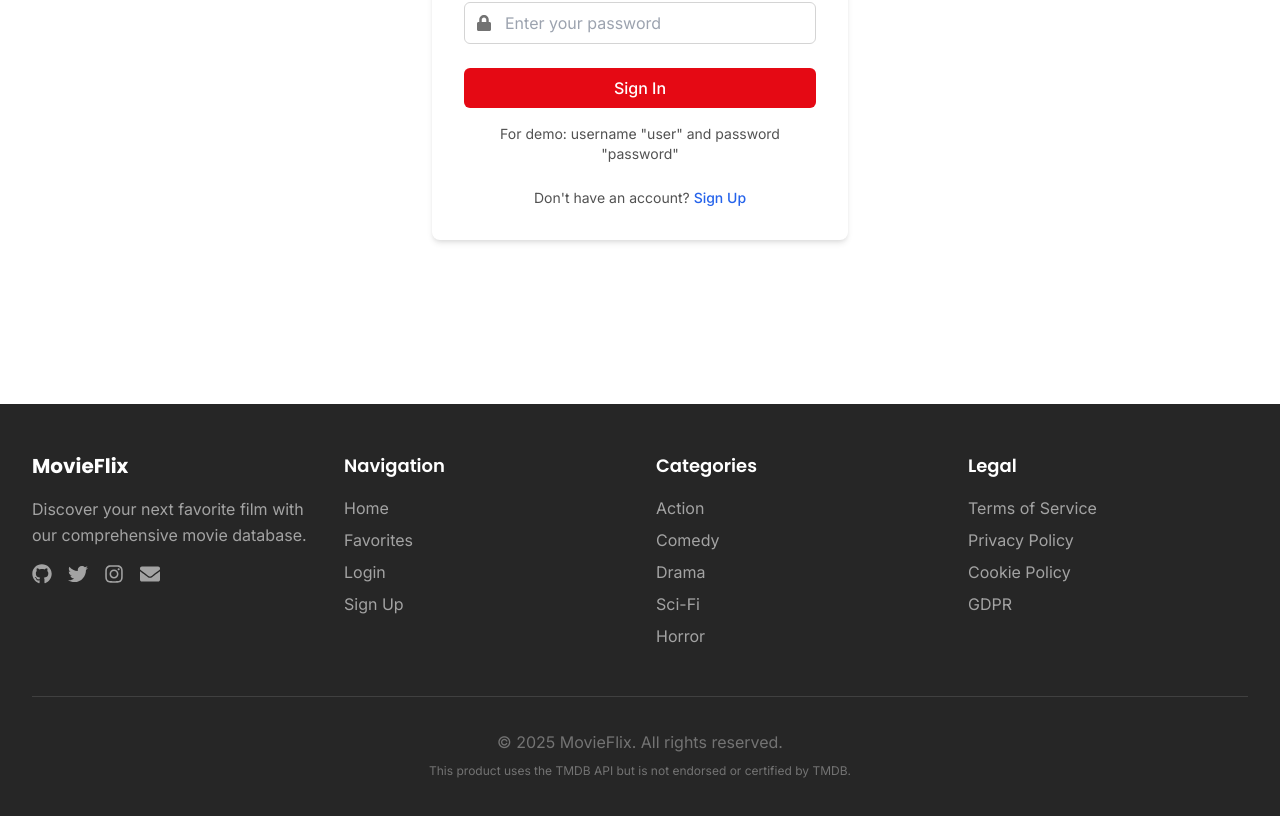
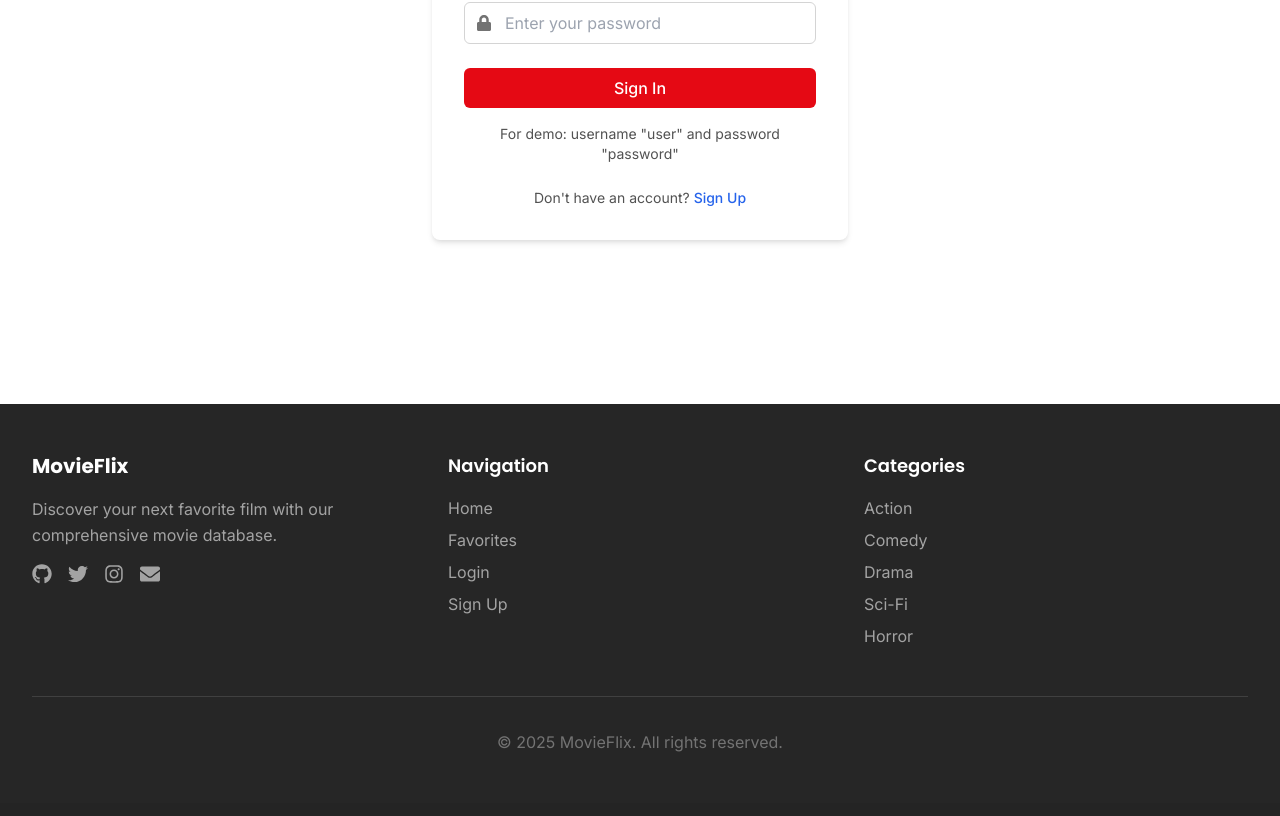
Before and after one commit to kavindu0818/Movie-Explorer, a React (Vite) app: page /login in a window 1280 px wide. Shown: the part 396-1212 px from the top of the page. Built offline with nearby package versions, Linux system fonts and the light colour scheme.

Commit message:
new update

```diff
--- a/src/components/layout/Footer.jsx
+++ b/src/components/layout/Footer.jsx
@@ -6,14 +6,15 @@
 
   return (
       <footer className="bg-neutral-800 text-white py-12">
-      <div className="container-custom">
-        <div className="grid grid-cols-1 md:grid-cols-4 gap-8">
+        <div className="max-w-7xl mx-auto px-4 sm:px-6 lg:px-8">
+          <div className="grid grid-cols-1 md:grid-cols-3 gap-8 text-center md:text-left">
+            {/* Left - Logo & Socials */}
             <div>
               <h4 className="text-xl font-bold mb-4">MovieFlix</h4>
               <p className="text-neutral-400 mb-4">
                 Discover your next favorite film with our comprehensive movie database.
               </p>
-            <div className="flex space-x-4">
+              <div className="flex justify-center md:justify-start space-x-4">
                 <a href="#" className="text-neutral-400 hover:text-white transition-colors">
                   <FaGithub size={20} />
                 </a>
@@ -29,6 +30,7 @@
               </div>
             </div>
 
+            {/* Middle - Navigation */}
             <div>
               <h5 className="text-lg font-semibold mb-4">Navigation</h5>
               <ul className="space-y-2">
@@ -39,6 +41,7 @@
               </ul>
             </div>
 
+            {/* Right - Categories */}
             <div>
               <h5 className="text-lg font-semibold mb-4">Categories</h5>
               <ul className="space-y-2">
@@ -49,25 +52,11 @@
                 <li><a href="#" className="text-neutral-400 hover:text-white transition-colors">Horror</a></li>
               </ul>
             </div>
-
-          <div>
-            <h5 className="text-lg font-semibold mb-4">Legal</h5>
-            <ul className="space-y-2">
-              <li><a href="#" className="text-neutral-400 hover:text-white transition-colors">Terms of Service</a></li>
-              <li><a href="#" className="text-neutral-400 hover:text-white transition-colors">Privacy Policy</a></li>
-              <li><a href="#" className="text-neutral-400 hover:text-white transition-colors">Cookie Policy</a></li>
-              <li><a href="#" className="text-neutral-400 hover:text-white transition-colors">GDPR</a></li>
-            </ul>
-          </div>
           </div>
 
+          {/* Footer Bottom */}
           <div className="mt-12 pt-8 border-t border-neutral-700 text-center text-neutral-500">
-          <p>
-            &copy; {year} MovieFlix. All rights reserved.
-            <span className="block mt-2 text-xs">
-              This product uses the TMDB API but is not endorsed or certified by TMDB.
-            </span>
-          </p>
+            <p>&copy; {year} MovieFlix. All rights reserved.</p>
           </div>
         </div>
       </footer>
--- a/src/pages/Home.jsx
+++ b/src/pages/Home.jsx
@@ -16,7 +16,6 @@
     dispatch(fetchTrendingMovies());
   }, [dispatch]);
 
-  // Set a random trending movie as the featured movie
   useEffect(() => {
     if (trending.length > 0) {
       const randomIndex = Math.floor(Math.random() * Math.min(trending.length, 5));
@@ -36,7 +35,7 @@
               backgroundImage: `url(${getImageUrl(featuredMovie.backdrop_path, 'original')})`,
             }}
           >
-            {/* Gradient Overlay */}
+
             <div
               className="absolute inset-0"
               style={{
@@ -45,7 +44,7 @@
             ></div>
           </div>
 
-          {/* Content */}
+
           <div className="absolute inset-0 flex items-center">
             <div className="container-custom">
               <div className="max-w-2xl">
@@ -95,7 +94,6 @@
         </section>
       )}
 
-      {/* Trending Movies Section */}
       <section className="py-12">
         <div className="container-custom">
           <h2 className="text-2xl md:text-3xl font-bold mb-8">Trending Movies</h2>
--- a/src/pages/Login.jsx
+++ b/src/pages/Login.jsx
@@ -1,10 +1,10 @@
-import React, { Component } from 'react';
+import { Component } from 'react';
 import { connect } from 'react-redux';
 import { Link, Navigate } from 'react-router-dom';
 import { loginUser, clearError } from '../redux/slices/authSlice';
 import { FaLock, FaUser, FaExclamationCircle } from 'react-icons/fa';
 
-// Using class component for Login
+
 class Login extends Component {
   constructor(props) {
     super(props);
@@ -20,7 +20,6 @@
   }
 
   componentDidMount() {
-    // Clear any existing auth errors when component mounts
     this.props.clearError();
   }
 
@@ -79,7 +78,6 @@
     const { from } = this.props.location?.state || { from: { pathname: '/' } };
     const { formErrors } = this.state;
 
-    // If user is already authenticated or login was successful, redirect
     if (isAuthenticated || this.state.redirectToReferrer) {
       return <Navigate to={from} replace />;
     }
--- a/src/pages/SearchResults.jsx
+++ b/src/pages/SearchResults.jsx
@@ -12,7 +12,6 @@
   const { searchResults, loading, error, pagination, lastSearch, filters } = useSelector(state => state.movies);
   const [currentQuery, setCurrentQuery] = useState('');
 
-  // Get query from URL
   useEffect(() => {
     const params = new URLSearchParams(location.search);
     const query = params.get('q');
@@ -20,7 +19,7 @@
     if (query) {
       setCurrentQuery(query);
 
-      // Only search if it's a new query or if there are no results
+
       if (query !== lastSearch || searchResults.length === 0) {
         dispatch(clearSearchResults());
         dispatch(searchMovies(query));
@@ -35,7 +34,7 @@
   };
 
   const handleApplyFilters = () => {
-    // When filters change, we need to search again
+
     if (currentQuery) {
       dispatch(clearSearchResults());
       dispatch(searchMovies(currentQuery));
--- a/src/pages/SignUp.jsx
+++ b/src/pages/SignUp.jsx
@@ -4,7 +4,6 @@
 import { signupUser, clearError } from '../redux/slices/authSlice';
 import { FaUser, FaEnvelope, FaLock, FaExclamationCircle } from 'react-icons/fa';
 
-// Using functional component for SignUp
 const SignUp = () => {
   const [formData, setFormData] = useState({
     username: '',
@@ -82,7 +81,6 @@
       [name]: value,
     });
 
-    // Clear the specific error when user types
     if (formErrors[name]) {
       setFormErrors({
         ...formErrors,
@@ -91,7 +89,6 @@
     }
   };
 
-  // If user is already authenticated or signup was successful, redirect
   if (isAuthenticated || redirectToReferrer) {
     return <Navigate to={from} replace />;
   }
--- a/src/redux/slices/authSlice.js
+++ b/src/redux/slices/authSlice.js
@@ -65,11 +65,8 @@
   try {
     dispatch(loginStart());
 
-    // This is a mock login - in a real app you would make an API call
-    // Simulating API call with setTimeout
     await new Promise(resolve => setTimeout(resolve, 1000));
 
-    // Mock successful login
     if (credentials.username === 'user' && credentials.password === 'password') {
       const user = {
         id: '1',
@@ -92,11 +89,8 @@
   try {
     dispatch(signupStart());
 
-    // This is a mock signup - in a real app you would make an API call
-    // Simulating API call with setTimeout
     await new Promise(resolve => setTimeout(resolve, 1000));
 
-    // Mock successful signup
     const user = {
       id: '1',
       username: userData.username,
--- a/src/redux/slices/moviesSlice.js
+++ b/src/redux/slices/moviesSlice.js
@@ -34,7 +34,6 @@
       if (action.payload.type === 'trending') {
         state.trending = action.payload.results;
       } else if (action.payload.type === 'search') {
-        // Append results for pagination if requested
         state.searchResults = action.payload.append
           ? [...state.searchResults, ...action.payload.results]
           : action.payload.results;
@@ -121,7 +120,6 @@
 
 export const searchMovies = (query, page = 1, append = false) => async (dispatch, getState) => {
   try {
-    // If it's the same search query and we're just loading more pages
     const { lastSearch } = getState().movies;
     const isLoadingMore = lastSearch === query && append;
 
--- a/src/redux/slices/uiSlice.js
+++ b/src/redux/slices/uiSlice.js
@@ -1,7 +1,7 @@
 import { createSlice } from '@reduxjs/toolkit';
 
 const initialState = {
-  theme: 'light', // 'light' or 'dark'
+  theme: 'light',
   modalOpen: false,
   modalContent: null,
   notification: null,
```
Lines whose indentation alone changed are shown as unchanged.
